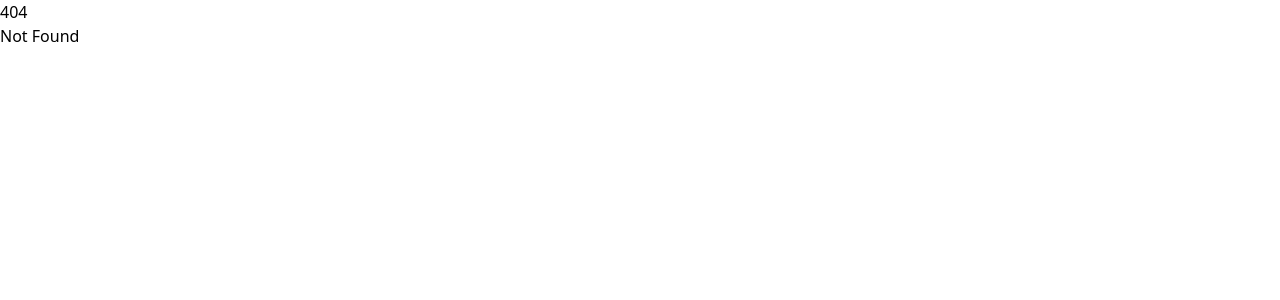
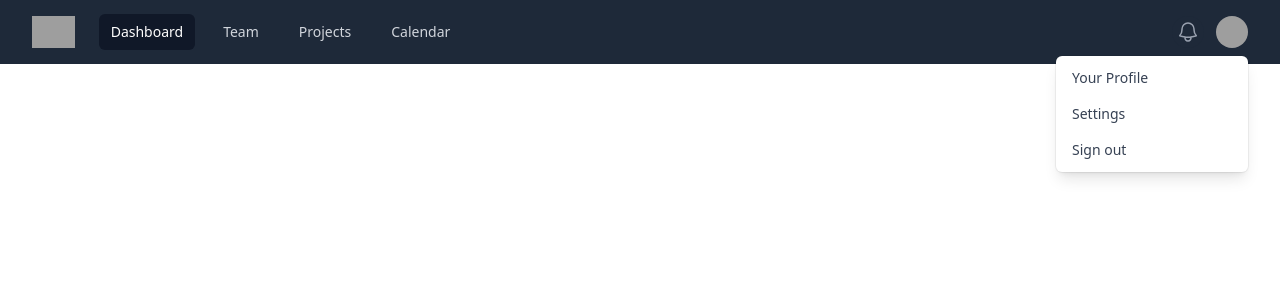
Before and after one commit to johnmarrkk/BTr-Web-Portal, a SvelteKit app: page /login in a window 1280 px wide. Before the commit this address had no page. Shown: the top 300 px of the page. Built offline with nearby package versions, Linux system fonts and the light colour scheme; grey boxes are pictures that could not be loaded.

Commit message:
basta add

```diff
--- a/package.json
+++ b/package.json
@@ -15,12 +15,12 @@
 		"@sveltejs/adapter-auto": "^4.0.0",
 		"@sveltejs/kit": "^2.16.0",
 		"@sveltejs/vite-plugin-svelte": "^5.0.0",
-		"@tailwindcss/vite": "^4.0.6",
+		"@tailwindcss/vite": "^4.0.14",
 		"flowbite": "^3.1.2",
 		"flowbite-svelte": "^0.47.4",
 		"svelte": "^5.0.0",
 		"svelte-check": "^4.0.0",
-		"tailwindcss": "^4.0.6",
+		"tailwindcss": "^4.0.14",
 		"typescript": "^5.0.0",
 		"vite": "^6.0.0"
 	}
--- a/src/app.css
+++ b/src/app.css
@@ -1 +1 @@
-@import 'tailwindcss'
+@import "tailwindcss";
--- a/src/routes/+page.svelte
+++ b/src/routes/+page.svelte
@@ -1,2 +1,5 @@
-<h1 class="text-3xl text-blue-300">Welcome to SvelteKit</h1>
-<p>Visit <a href="https://svelte.dev/docs/kit">svelte.dev/docs/kit</a> to read the documentation</p>
+<script></script>
+
+<nav class="w-full h-18 bg-blue-700 flex">
+    <h1 class="">hello</h1>
+</nav>
--- /dev/null
+++ b/src/routes/login/+page.svelte
@@ -0,0 +1,93 @@
+<script></script>
+
+<nav class="bg-gray-800">
+    <div class="mx-auto max-w-7xl px-2 sm:px-6 lg:px-8">
+      <div class="relative flex h-16 items-center justify-between">
+        <div class="absolute inset-y-0 left-0 flex items-center sm:hidden">
+          <!-- Mobile menu button-->
+          <button type="button" class="relative inline-flex items-center justify-center rounded-md p-2 text-gray-400 hover:bg-gray-700 hover:text-white focus:ring-2 focus:ring-white focus:outline-hidden focus:ring-inset" aria-controls="mobile-menu" aria-expanded="false">
+            <span class="absolute -inset-0.5"></span>
+            <span class="sr-only">Open main menu</span>
+            <!--
+              Icon when menu is closed.
+
+              Menu open: "hidden", Menu closed: "block"
+            -->
+            <svg class="block size-6" fill="none" viewBox="0 0 24 24" stroke-width="1.5" stroke="currentColor" aria-hidden="true" data-slot="icon">
+              <path stroke-linecap="round" stroke-linejoin="round" d="M3.75 6.75h16.5M3.75 12h16.5m-16.5 5.25h16.5" />
+            </svg>
+            <!--
+              Icon when menu is open.
+
+              Menu open: "block", Menu closed: "hidden"
+            -->
+            <svg class="hidden size-6" fill="none" viewBox="0 0 24 24" stroke-width="1.5" stroke="currentColor" aria-hidden="true" data-slot="icon">
+              <path stroke-linecap="round" stroke-linejoin="round" d="M6 18 18 6M6 6l12 12" />
+            </svg>
+          </button>
+        </div>
+        <div class="flex flex-1 items-center justify-center sm:items-stretch sm:justify-start">
+          <div class="flex shrink-0 items-center">
+            <img class="h-8 w-auto" src="https://tailwindcss.com/plus-assets/img/logos/mark.svg?color=indigo&shade=500" alt="Your Company">
+          </div>
+          <div class="hidden sm:ml-6 sm:block">
+            <div class="flex space-x-4">
+              <!-- Current: "bg-gray-900 text-white", Default: "text-gray-300 hover:bg-gray-700 hover:text-white" -->
+              <a href="#" class="rounded-md bg-gray-900 px-3 py-2 text-sm font-medium text-white" aria-current="page">Dashboard</a>
+              <a href="#" class="rounded-md px-3 py-2 text-sm font-medium text-gray-300 hover:bg-gray-700 hover:text-white">Team</a>
+              <a href="#" class="rounded-md px-3 py-2 text-sm font-medium text-gray-300 hover:bg-gray-700 hover:text-white">Projects</a>
+              <a href="#" class="rounded-md px-3 py-2 text-sm font-medium text-gray-300 hover:bg-gray-700 hover:text-white">Calendar</a>
+            </div>
+          </div>
+        </div>
+        <div class="absolute inset-y-0 right-0 flex items-center pr-2 sm:static sm:inset-auto sm:ml-6 sm:pr-0">
+          <button type="button" class="relative rounded-full bg-gray-800 p-1 text-gray-400 hover:text-white focus:ring-2 focus:ring-white focus:ring-offset-2 focus:ring-offset-gray-800 focus:outline-hidden">
+            <span class="absolute -inset-1.5"></span>
+            <span class="sr-only">View notifications</span>
+            <svg class="size-6" fill="none" viewBox="0 0 24 24" stroke-width="1.5" stroke="currentColor" aria-hidden="true" data-slot="icon">
+              <path stroke-linecap="round" stroke-linejoin="round" d="M14.857 17.082a23.848 23.848 0 0 0 5.454-1.31A8.967 8.967 0 0 1 18 9.75V9A6 6 0 0 0 6 9v.75a8.967 8.967 0 0 1-2.312 6.022c1.733.64 3.56 1.085 5.455 1.31m5.714 0a24.255 24.255 0 0 1-5.714 0m5.714 0a3 3 0 1 1-5.714 0" />
+            </svg>
+          </button>
+
+          <!-- Profile dropdown -->
+          <div class="relative ml-3">
+            <div>
+              <button type="button" class="relative flex rounded-full bg-gray-800 text-sm focus:ring-2 focus:ring-white focus:ring-offset-2 focus:ring-offset-gray-800 focus:outline-hidden" id="user-menu-button" aria-expanded="false" aria-haspopup="true">
+                <span class="absolute -inset-1.5"></span>
+                <span class="sr-only">Open user menu</span>
+                <img class="size-8 rounded-full" src="https://images.unsplash.com/photo-1472099645785-5658abf4ff4e?ixlib=rb-1.2.1&ixid=eyJhcHBfaWQiOjEyMDd9&auto=format&fit=facearea&facepad=2&w=256&h=256&q=80" alt="">
+              </button>
+            </div>
+
+            <!--
+              Dropdown menu, show/hide based on menu state.
+
+              Entering: "transition ease-out duration-100"
+                From: "transform opacity-0 scale-95"
+                To: "transform opacity-100 scale-100"
+              Leaving: "transition ease-in duration-75"
+                From: "transform opacity-100 scale-100"
+                To: "transform opacity-0 scale-95"
+            -->
+            <div class="absolute right-0 z-10 mt-2 w-48 origin-top-right rounded-md bg-white py-1 ring-1 shadow-lg ring-black/5 focus:outline-hidden" role="menu" aria-orientation="vertical" aria-labelledby="user-menu-button" tabindex="-1">
+              <!-- Active: "bg-gray-100 outline-hidden", Not Active: "" -->
+              <a href="#" class="block px-4 py-2 text-sm text-gray-700" role="menuitem" tabindex="-1" id="user-menu-item-0">Your Profile</a>
+              <a href="#" class="block px-4 py-2 text-sm text-gray-700" role="menuitem" tabindex="-1" id="user-menu-item-1">Settings</a>
+              <a href="#" class="block px-4 py-2 text-sm text-gray-700" role="menuitem" tabindex="-1" id="user-menu-item-2">Sign out</a>
+            </div>
+          </div>
+        </div>
+      </div>
+    </div>
+
+    <!-- Mobile menu, show/hide based on menu state. -->
+    <div class="sm:hidden" id="mobile-menu">
+      <div class="space-y-1 px-2 pt-2 pb-3">
+        <!-- Current: "bg-gray-900 text-white", Default: "text-gray-300 hover:bg-gray-700 hover:text-white" -->
+        <a href="#" class="block rounded-md bg-gray-900 px-3 py-2 text-base font-medium text-white" aria-current="page">Dashboard</a>
+        <a href="#" class="block rounded-md px-3 py-2 text-base font-medium text-gray-300 hover:bg-gray-700 hover:text-white">Team</a>
+        <a href="#" class="block rounded-md px-3 py-2 text-base font-medium text-gray-300 hover:bg-gray-700 hover:text-white">Projects</a>
+        <a href="#" class="block rounded-md px-3 py-2 text-base font-medium text-gray-300 hover:bg-gray-700 hover:text-white">Calendar</a>
+      </div>
+    </div>
+  </nav>
--- a/vite.config.ts
+++ b/vite.config.ts
@@ -1,7 +1,9 @@
-import tailwindcss from "@tailwindcss/vite";
 import { sveltekit } from '@sveltejs/kit/vite';
 import { defineConfig } from 'vite';
-
+import tailwindcss from '@tailwindcss/vite';
 export default defineConfig({
-	plugins: [sveltekit(), tailwindcss()]
+  plugins: [
+    tailwindcss(),
+    sveltekit(),
+  ],
 });
```
Also changed, not shown: 1 other file (tests, documents, lock files or other folders).
